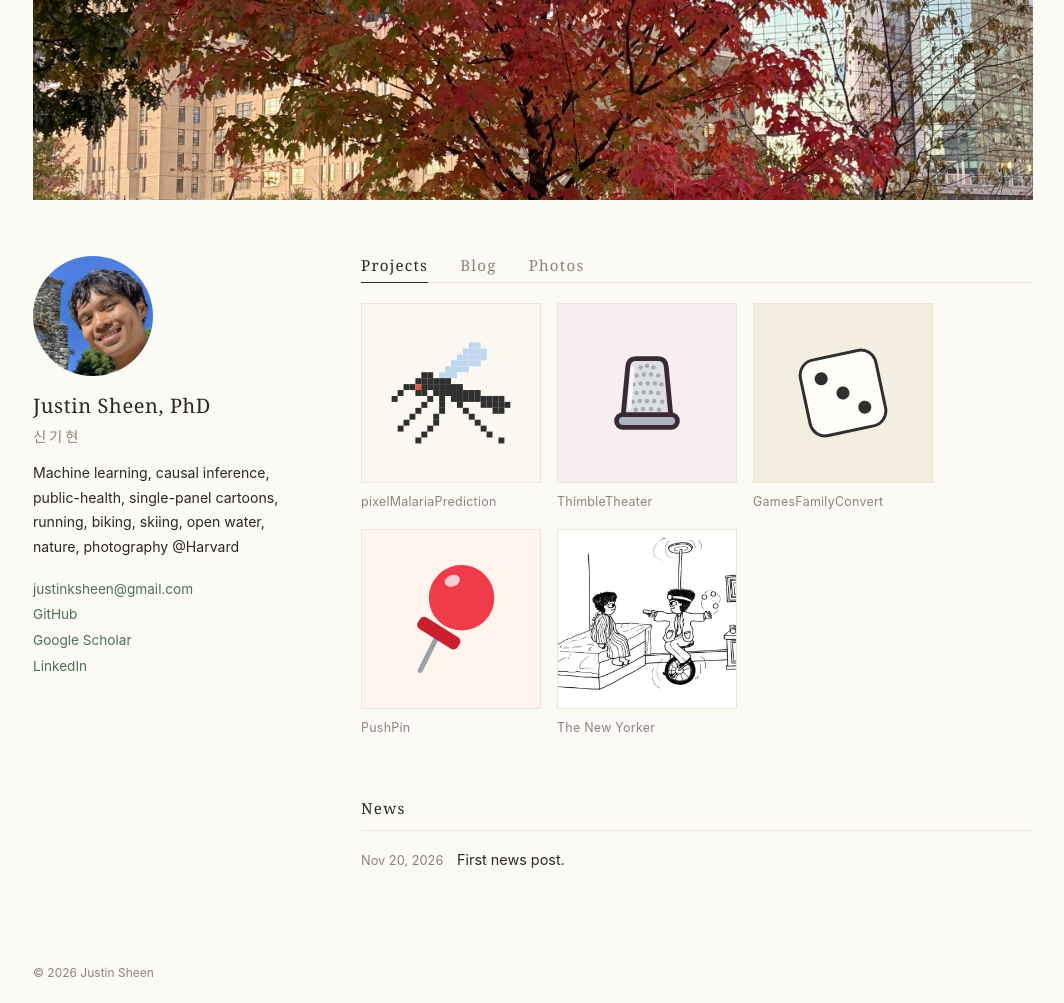
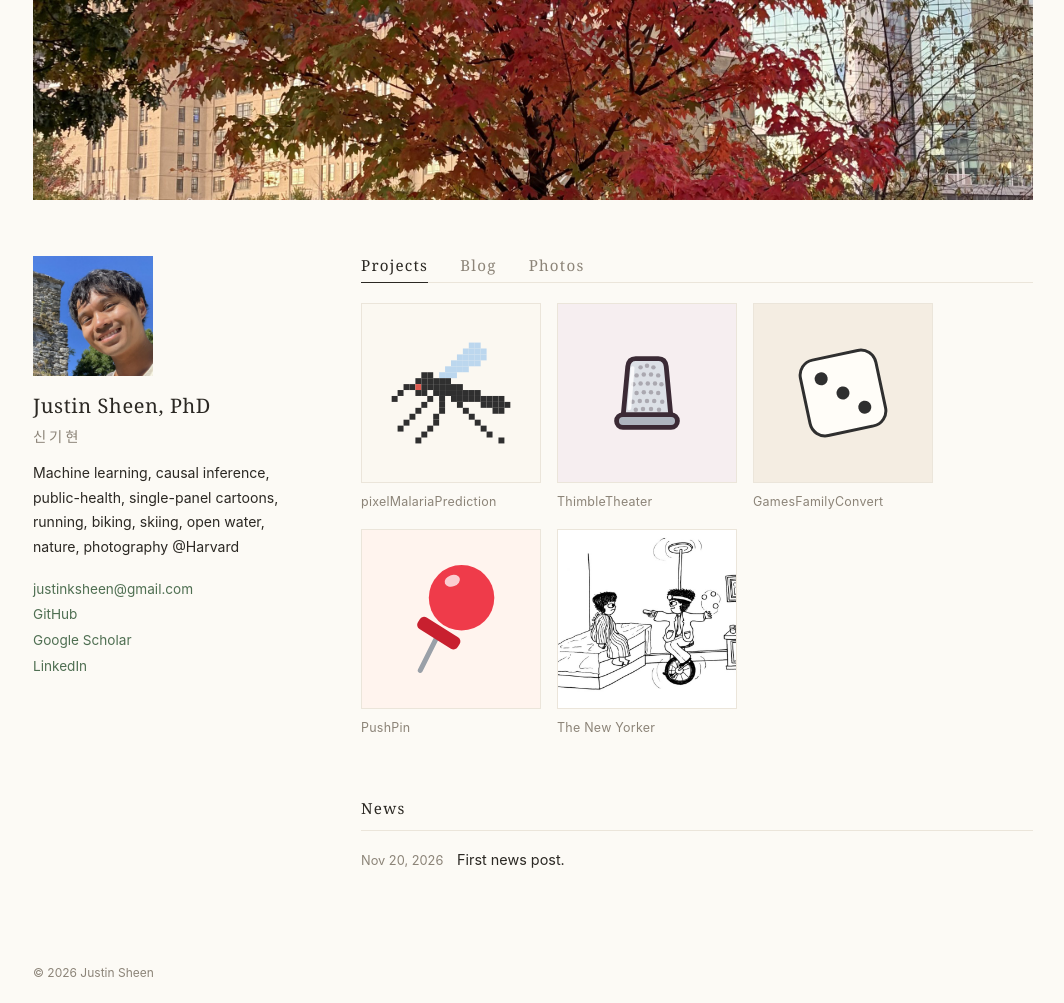
Before and after one commit to jsheen/jsheen.github.io, a Jekyll site: the page built from index.html, in a window 1280 px wide and 1003 px high. Shown: the whole window, without its empty margins (107-1171 px from the left). Built offline with Jekyll 4.4.1, drawn with Linux system fonts in a browser that asks for light colours.

Commit message:
Square profile photo
Co-Authored-By: Claude Opus 5.5 <noreply@anthropic.com>

```diff
--- a/assets/css/style.css
+++ b/assets/css/style.css
@@ -44,7 +44,7 @@ blockquote { border-left: 2px solid var(--rule); margin-left: 0; padding-left: 1
 
 /* About */
 .about { display: flex; gap: 28px; align-items: flex-start; flex-wrap: wrap; }
-.avatar { width: 160px; height: 160px; border-radius: 50%; object-fit: cover; }
+.avatar { width: 160px; height: 160px; border-radius: 0; object-fit: cover; }
 .about h1 { font-size: 1.25rem; margin: 0 0 10px; line-height: 1.4; letter-spacing: 0.03em; }
 .name-ko { margin: -6px 0 12px; font-family: var(--serif); font-size: 0.9rem; letter-spacing: 0.2em; color: var(--muted); }
 .interests { margin: 0; font-size: 0.88rem; color: var(--text); }
```
